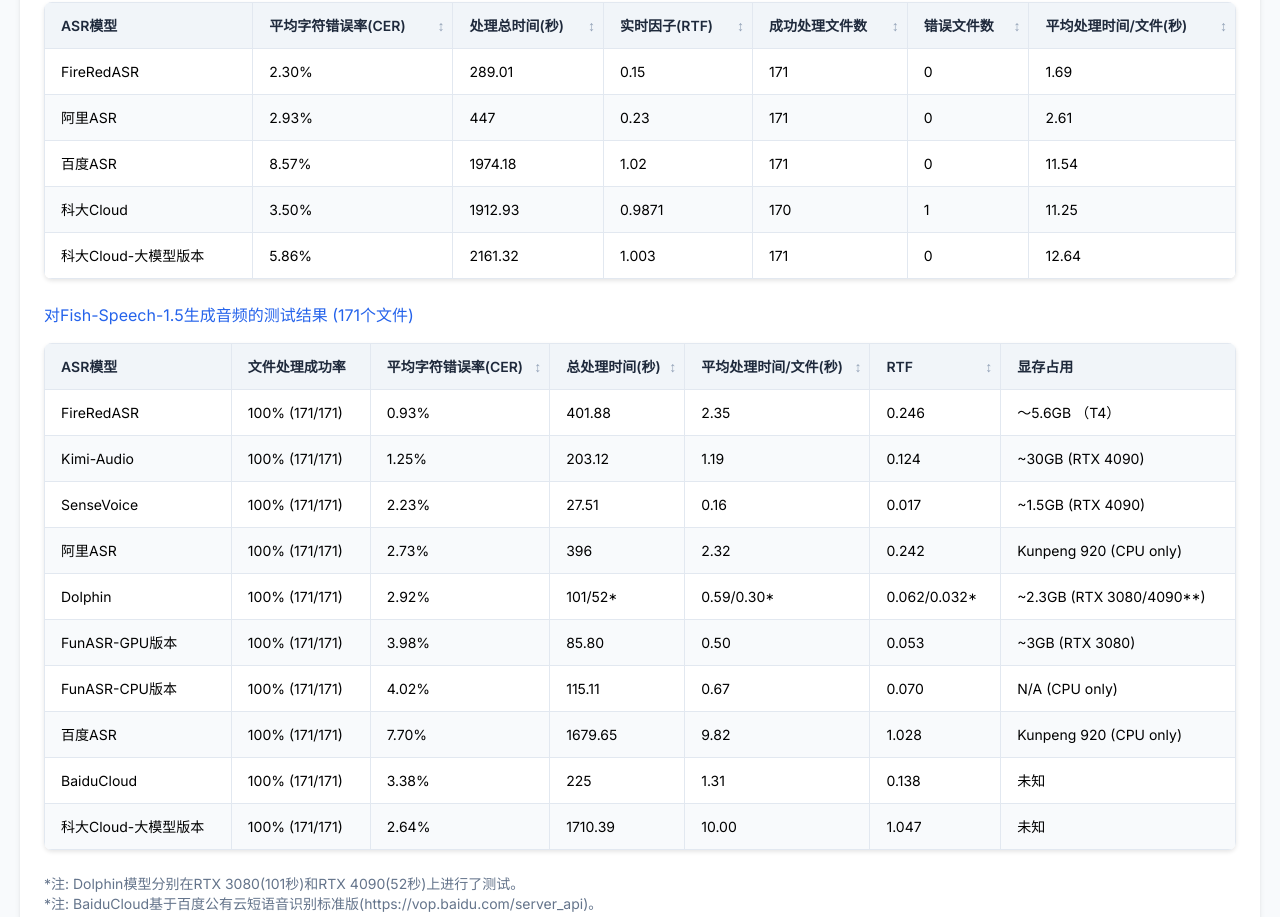
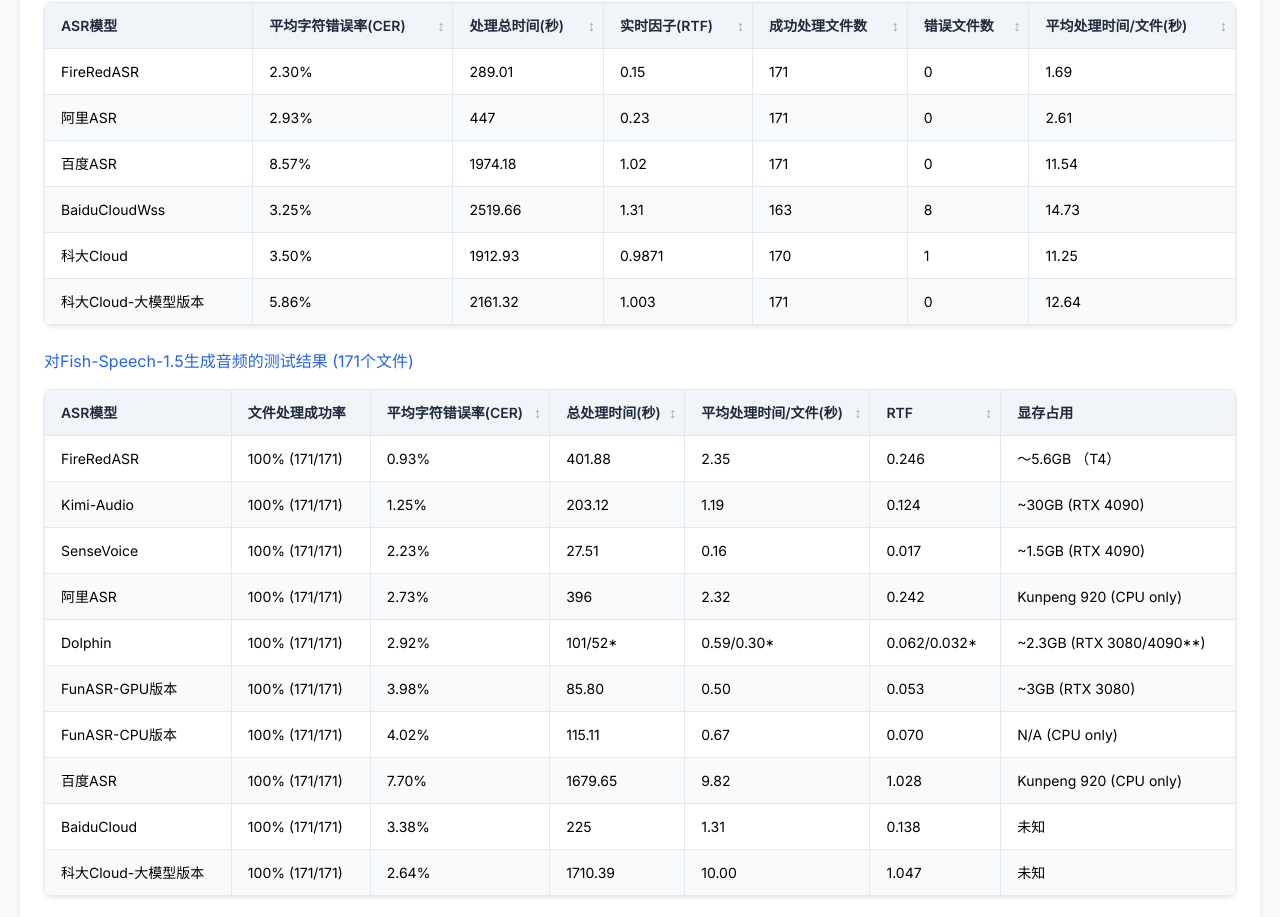
Before and after one commit to reilxlx/ASR-Model-Comparison, a plain HTML site: page index.html in a window 1280 px wide. Shown: the part 1031-1948 px from the top of the page. Drawn offline with nearby package versions, Linux system fonts and the light colour scheme.

Commit message:
modified:   index.html

```diff
--- a/index.html
+++ b/index.html
@@ -354,6 +354,15 @@
                         <td>11.54</td>
                     </tr>
                     <tr>
+                        <td>BaiduCloudWss</td>
+                        <td>3.25%</td>
+                        <td>2519.66</td>
+                        <td>1.31</td>
+                        <td>163</td>
+                        <td>8</td>
+                        <td>14.73</td>
+                    </tr>
+                    <tr>
                         <td>科大Cloud</td>
                         <td>3.50%</td>
                         <td>1912.93</td>
@@ -505,6 +514,7 @@
                     <tr><td>FunASR-GPU</td><td>2.17%</td><td>500.63</td><td>1.00</td><td>0.0471</td><td>3.7GB</td><td>RTX 4090</td></tr>
                     <tr><td>Dolphin</td><td>19.39%</td><td>243</td><td>0.49</td><td>0.0229</td><td>2.1GB</td><td>RTX 4090</td></tr>
                     <tr><td>BaiduCloud</td><td>3.05%</td><td>1105</td><td>2.21</td><td>0.104</td><td>未知</td><td>-</td></tr>
+                    <tr><td>BaiduCloudWss</td><td>1.49%</td><td>12834.19</td><td>25.67</td><td>1.21</td><td>未知</td><td>-</td></tr>
                     <tr><td>阿里ASR</td><td>3.14%</td><td>2517</td><td>5.03</td><td>0.237</td><td>-</td><td>Kunpeng 920</td></tr>
                     <tr><td>百度ASR</td><td>6.43%</td><td>32009.07</td><td>64.02</td><td>3.015</td><td>-</td><td>Kunpeng 920</td></tr>
                     <tr><td>科大Cloud</td><td>0.59%</td><td>5089.40</td><td>10.18</td><td>0.4794</td><td>-</td><td>-</td></tr>
@@ -512,6 +522,7 @@
                 </tbody>
             </table>
             <p class="text-sm text-slate-500">*注: BaiduCloud基于百度公有云短语音识别标准版(https://vop.baidu.com/server_api)。</p>
+            <p class="text-sm text-slate-500">*注: BaiduCloudWss基于百度云WebSocket流式API。</p>
 
             <h3>对F5-TTS生成音频的测试结果 (500个文件)</h3>
             <table>
@@ -556,9 +567,10 @@
                     <tr><td>SenseVoice</td><td>-</td><td>2.23%</td><td>1.13%</td><td>1.41%</td></tr>
                     <tr><td>FunASR-GPU</td><td>-</td><td>3.98%</td><td>2.17%</td><td>2.41%</td></tr>
                     <tr><td>Dolphin</td><td>-</td><td>2.92%</td><td>19.39%</td><td>12.20%</td></tr>
-                    <tr><td>阿里ASR</td><td>2.93%</td><td>2.73%</td><td>-</td><td>-</td></tr>
-                    <tr><td>百度ASR</td><td>8.57%</td><td>7.70%</td><td>-</td><td>-</td></tr>
+                    <tr><td>阿里ASR</td><td>2.93%</td><td>2.73%</td><td>3.14%</td><td>-</td></tr>
+                    <tr><td>百度ASR</td><td>8.57%</td><td>7.70%</td><td>6.43%</td><td>-</td></tr>
                     <tr><td>BaiduCloud</td><td>-</td><td>3.38%</td><td>3.05%</td><td>-</td></tr>
+                    <tr><td>BaiduCloudWss</td><td>3.25%</td><td>-</td><td>1.49%</td><td>-</td></tr>
                     <tr><td>科大Cloud</td><td>3.50%</td><td>-</td><td>0.59%</td><td>-</td></tr>
                     <tr><td>科大Cloud-大模型版本</td><td>5.86%</td><td>2.64%</td><td>0.73%</td><td>1.01%</td></tr>
                 </tbody>
@@ -581,9 +593,10 @@
                     <tr><td>FunASR-GPU</td><td>-</td><td>0.50</td><td>1.00</td><td>0.87</td></tr>
                     <tr><td>Kimi-Audio</td><td>-</td><td>1.19</td><td>1.51</td><td>1.51</td></tr>
                     <tr><td>FireRedASR</td><td>1.69</td><td>2.35</td><td>1.73</td><td>12.3</td></tr>
-                    <tr><td>阿里ASR</td><td>2.61</td><td>2.32</td><td>-</td><td>-</td></tr>
+                    <tr><td>阿里ASR</td><td>2.61</td><td>2.32</td><td>5.03</td><td>-</td></tr>
                     <tr><td>BaiduCloud</td><td>-</td><td>1.31</td><td>2.21</td><td>-</td></tr>
-                    <tr><td>百度ASR</td><td>11.54</td><td>9.82</td><td>-</td><td>-</td></tr>
+                    <tr><td>BaiduCloudWss</td><td>14.73</td><td>-</td><td>25.67</td><td>-</td></tr>
+                    <tr><td>百度ASR</td><td>11.54</td><td>9.82</td><td>64.02</td><td>-</td></tr>
                     <tr><td>科大Cloud</td><td>11.25</td><td>-</td><td>10.18</td><td>-</td></tr>
                     <tr><td>科大Cloud-大模型版本</td><td>12.64</td><td>10.00</td><td>21.77</td><td>20.45</td></tr>
                 </tbody>
@@ -608,8 +621,9 @@
                     <tr><td>Kimi-Audio</td><td>-</td><td>0.124</td><td>0.0711</td><td>0.0760</td></tr>
                     <tr><td>BaiduCloud</td><td>-</td><td>0.138</td><td>0.104</td><td>-</td></tr>
                     <tr><td>FireRedASR</td><td>0.15</td><td>0.246</td><td>0.0816</td><td>0.6190（T4）</td></tr>
-                    <tr><td>阿里ASR</td><td>0.23</td><td>0.242</td><td>-</td><td>-</td></tr>
-                    <tr><td>百度ASR</td><td>1.02</td><td>1.028</td><td>0.0229</td><td>-</td></tr>
+                    <tr><td>阿里ASR</td><td>0.23</td><td>0.242</td><td>0.237</td><td>-</td></tr>
+                    <tr><td>BaiduCloudWss</td><td>1.31</td><td>-</td><td>1.21</td><td>-</td></tr>
+                    <tr><td>百度ASR</td><td>1.02</td><td>1.028</td><td>3.015</td><td>-</td></tr>
                     <tr><td>科大Cloud</td><td>0.9871</td><td>-</td><td>0.4794</td><td>-</td></tr>
                     <tr><td>科大Cloud-大模型版本</td><td>1.003</td><td>1.047</td><td>1.025</td><td>1.029</td></tr>
                 </tbody>
```
